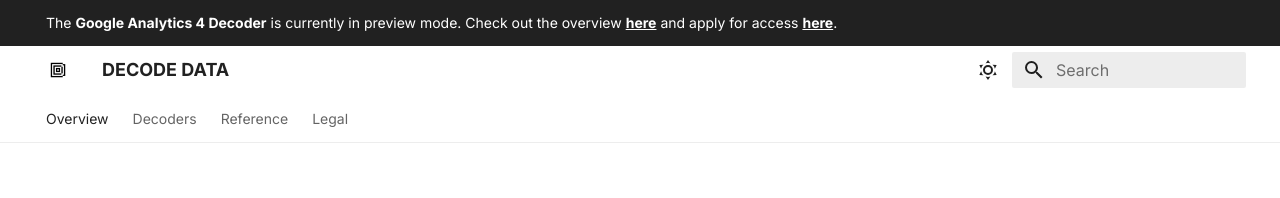
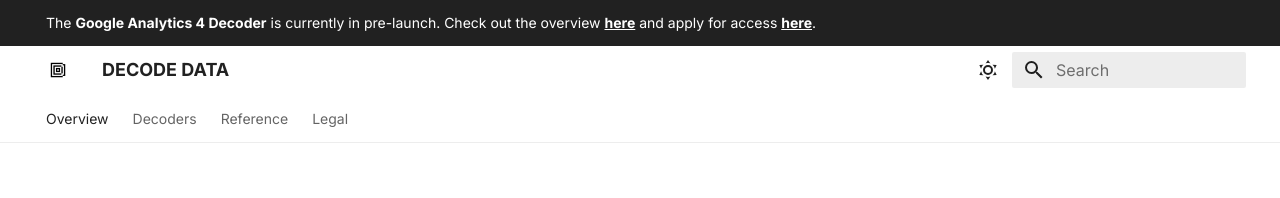
Before and after one commit to decode-data/decode-data.github.io, an MkDocs documentation site: the page built from docs/index.md, in a window 1280 px wide and 900 px high. Shown: the top 198 px of the window. Built offline with MkDocs 1.6.1 and Material for MkDocs 9.7.7, drawn with Linux system fonts in a browser that asks for light colours.

Commit message:
Updated banner

```diff
--- a/overrides/main.html
+++ b/overrides/main.html
@@ -2,6 +2,6 @@
 
 {% block announce %}
 <body>
-The <b>Google Analytics 4 Decoder</b> is currently in preview mode. Check out the overview <a style="color:white; font-weight: bold; text-decoration: underline;" href="/ga4">here</a> and apply for access <a style="color:white; font-weight: bold; text-decoration: underline;" href="https://forms.gle/qfFSthXr6d4gnD9dA">here</a>.
+The <b>Google Analytics 4 Decoder</b> is currently in pre-launch. Check out the overview <a style="color:white; font-weight: bold; text-decoration: underline;" href="/ga4">here</a> and apply for access <a style="color:white; font-weight: bold; text-decoration: underline;" href="https://forms.gle/qfFSthXr6d4gnD9dA">here</a>.
 </body>
 {% endblock %}
```
